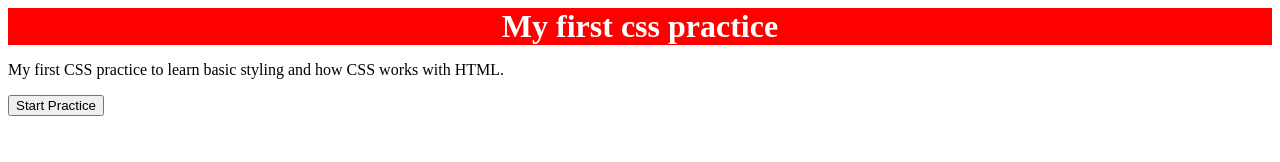
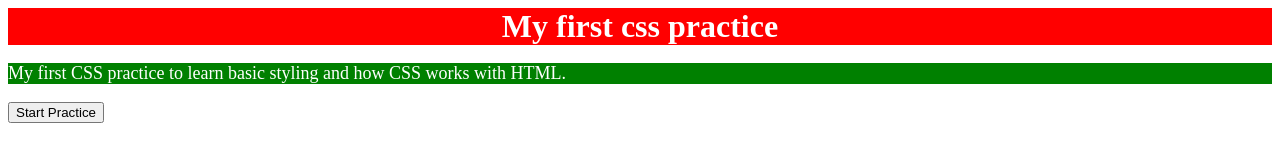
Before and after one commit to andresyarif130-max/01-css-methods, a plain HTML site: page index.html in a window 1280 px wide. Drawn offline with Linux system fonts and the light colour scheme.

Commit message:
add internal css to <p> index.html

```diff
--- a/index.html
+++ b/index.html
@@ -7,7 +7,11 @@
         <link rel="stylesheet" href="styles.css">
 
        <style>
-
+        p {
+            background-color: green;
+            color: white;
+            font-size: 18px;
+        }
        </style>
     </head>
     <body>
```
